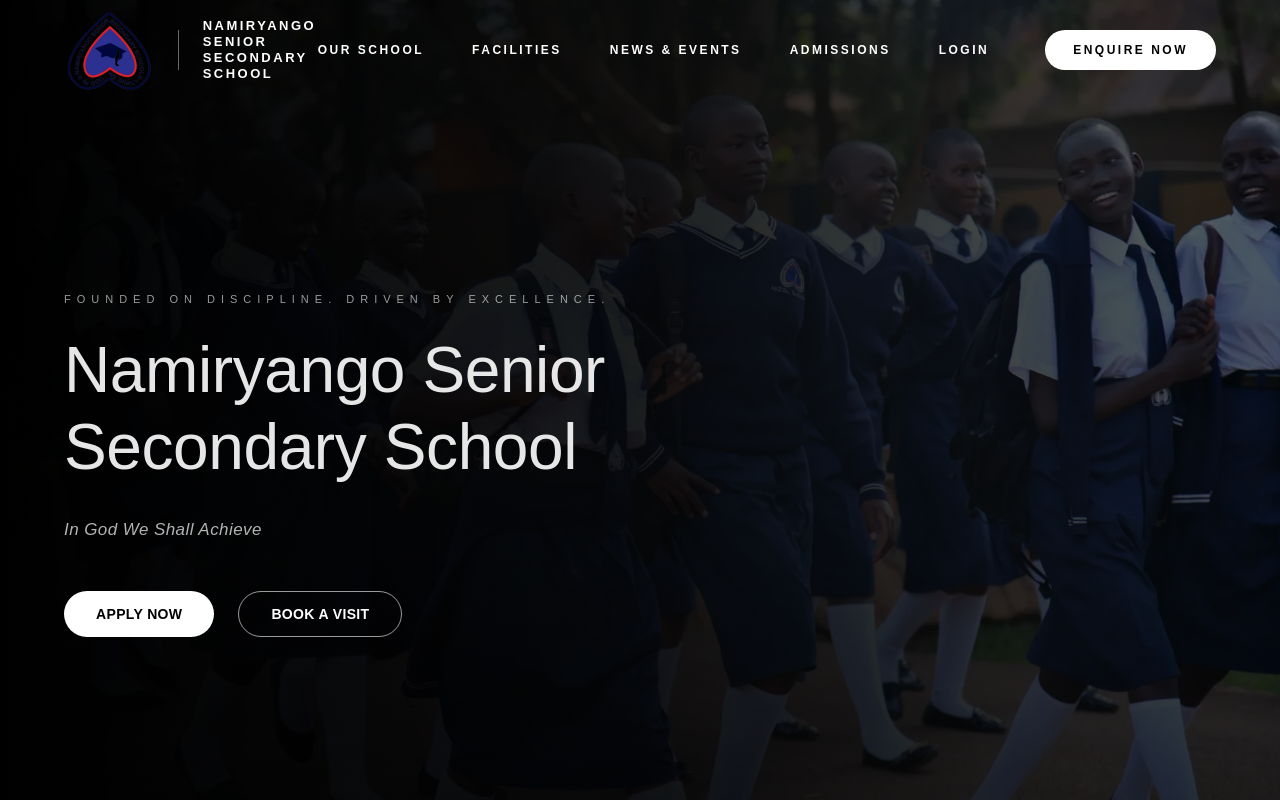
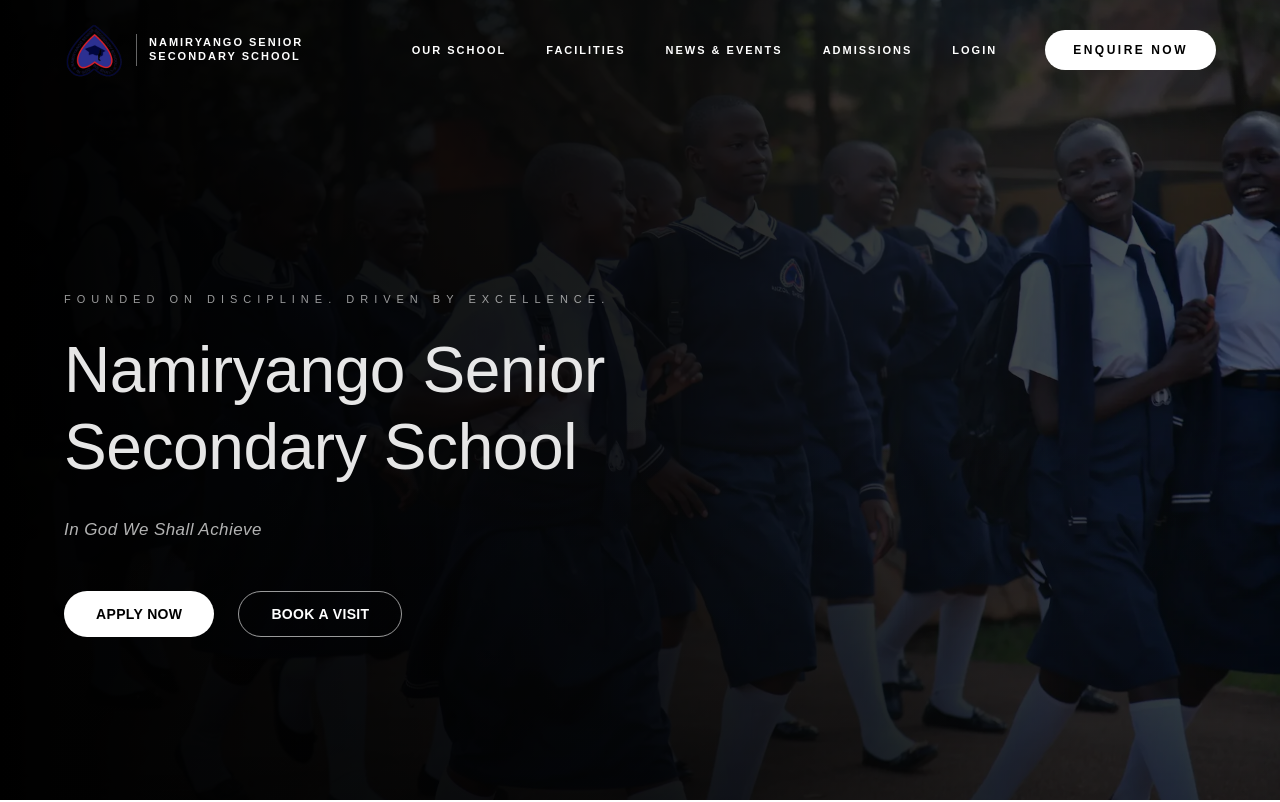
Before and after one commit to ClaireMasiga24/Namiryango-SS, a Next.js app: page / in a window 1280 px wide. Shown: the top 802 px of the page. Built offline with nearby package versions, Linux system fonts and the light colour scheme.

Commit message:
Finished fixing the overlaping issue

```diff
--- a/app/page.tsx
+++ b/app/page.tsx
@@ -42,31 +42,33 @@
         >
           <div className="max-w-[1200px] xl:max-w-[1500px] mx-auto flex items-center justify-between px-6 md:px-10 lg:px-16 h-[100px]">
 
-            <div className="flex items-center gap-3 lg:gap-6">
-              <Image src="/images/NSS.png" alt="Logo" width={90} height={90} />
+            {/* LOGO GROUP */}
+            <div className="flex items-center gap-3 shrink-0">
+              <Image src="/images/NSS.png" alt="Logo" width={60} height={60} />
 
               <div
-                className={`h-10 w-[1px] ${
+                className={`h-8 w-[1px] ${
                   scrolled ? "bg-[#1F6F78]/30" : "bg-white/40"
                 }`}
               />
 
               <div
-                className={`uppercase leading-tight ${
+                className={`uppercase leading-tight whitespace-nowrap ${
                   scrolled ? "text-[#1F6F78]" : "text-white"
                 }`}
               >
-                <p className="font-bold text-[13px] tracking-[2.5px]">
+                <p className="font-bold text-[11px] tracking-[2px]">
                   NAMIRYANGO SENIOR
                 </p>
-                <p className="font-bold text-[13px] tracking-[2.5px]">
+                <p className="font-bold text-[11px] tracking-[2px]">
                   SECONDARY SCHOOL
                 </p>
               </div>
             </div>
 
+            {/* NAV LINKS */}
             <div
-              className={`hidden md:flex items-center gap-6 lg:gap-12 text-[12px] font-semibold tracking-[2.5px] uppercase whitespace-nowrap ${
+              className={`hidden md:flex items-center gap-6 lg:gap-10 text-[11px] font-semibold tracking-[2px] uppercase whitespace-nowrap ${
                 scrolled ? "text-[#1F6F78]" : "text-white"
               }`}
             >
```
